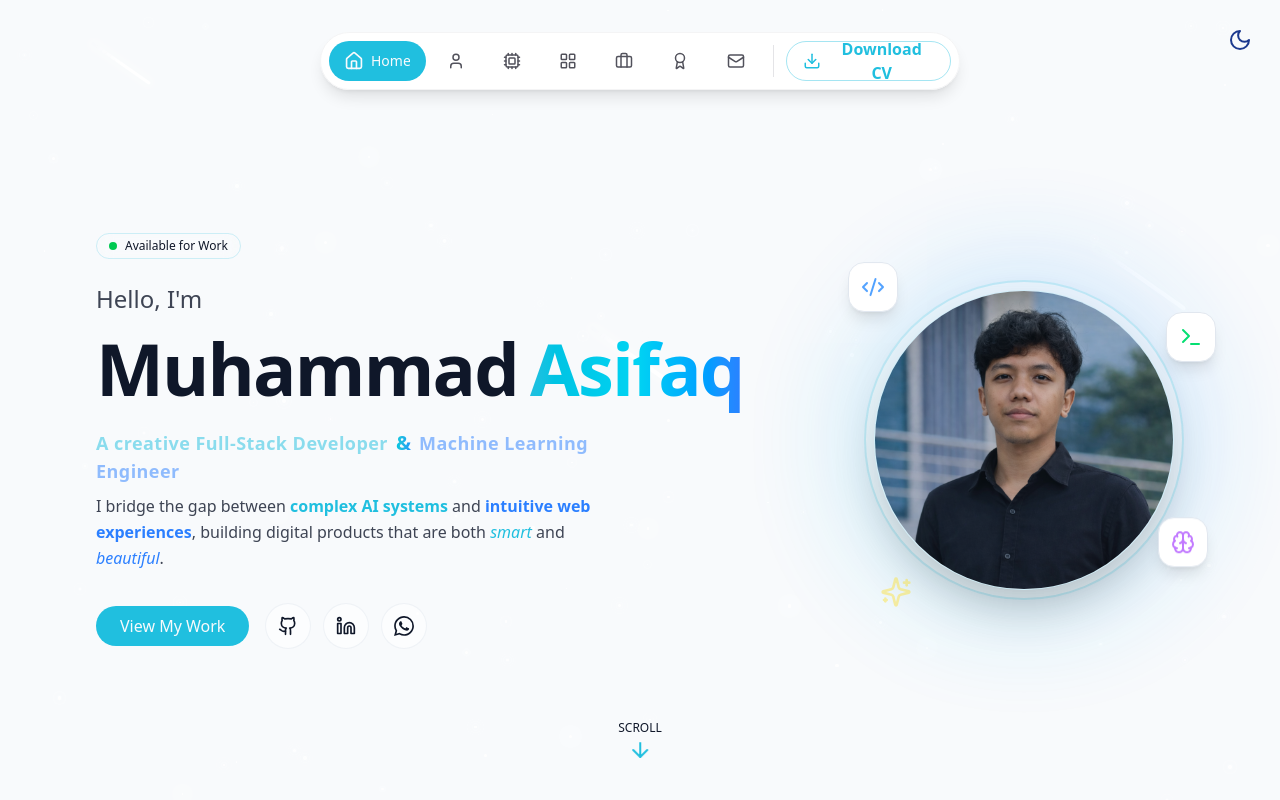
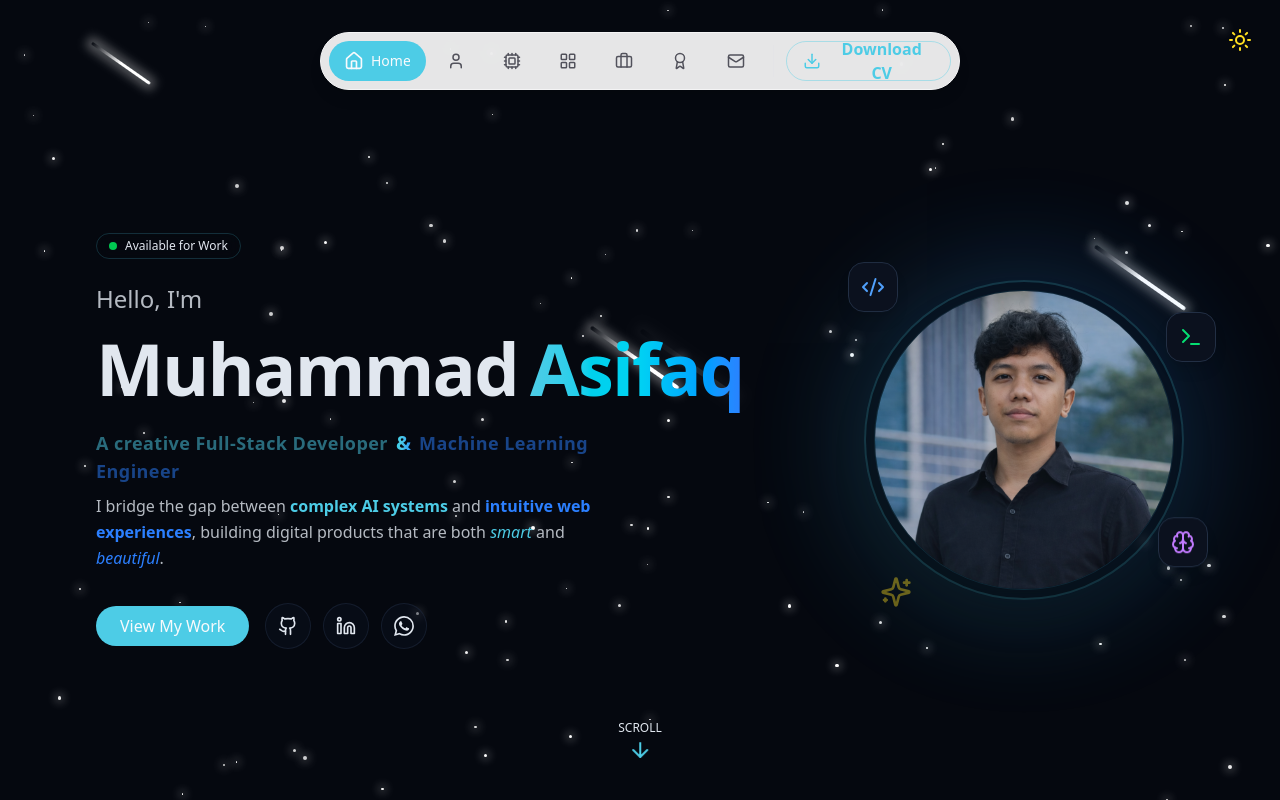
Before and after one commit to sifaq00/PortfolioV2, a React (Vite) app: page / in a window 1280 px wide. Shown: the top 800 px of the page. Built offline with nearby package versions, Linux system fonts and the light colour scheme.

Commit message:
update dark theme default

```diff
--- a/src/components/ThemeToggle.jsx
+++ b/src/components/ThemeToggle.jsx
@@ -10,9 +10,14 @@ export const ThemeToggle = () => {
     if (storedTheme === "dark") {
       setIsDarkMode(true);
       document.documentElement.classList.add("dark");
+    } else if (storedTheme === "light") {
+      setIsDarkMode(false);
+      document.documentElement.classList.remove("dark");
     } else {
-      localStorage.setItem("theme", "light");
-      setIsDarkMode(false);
+      // Default ke dark jika belum ada theme di localStorage
+      localStorage.setItem("theme", "dark");
+      setIsDarkMode(true);
+      document.documentElement.classList.add("dark");
     }
   }, []);
 
```
